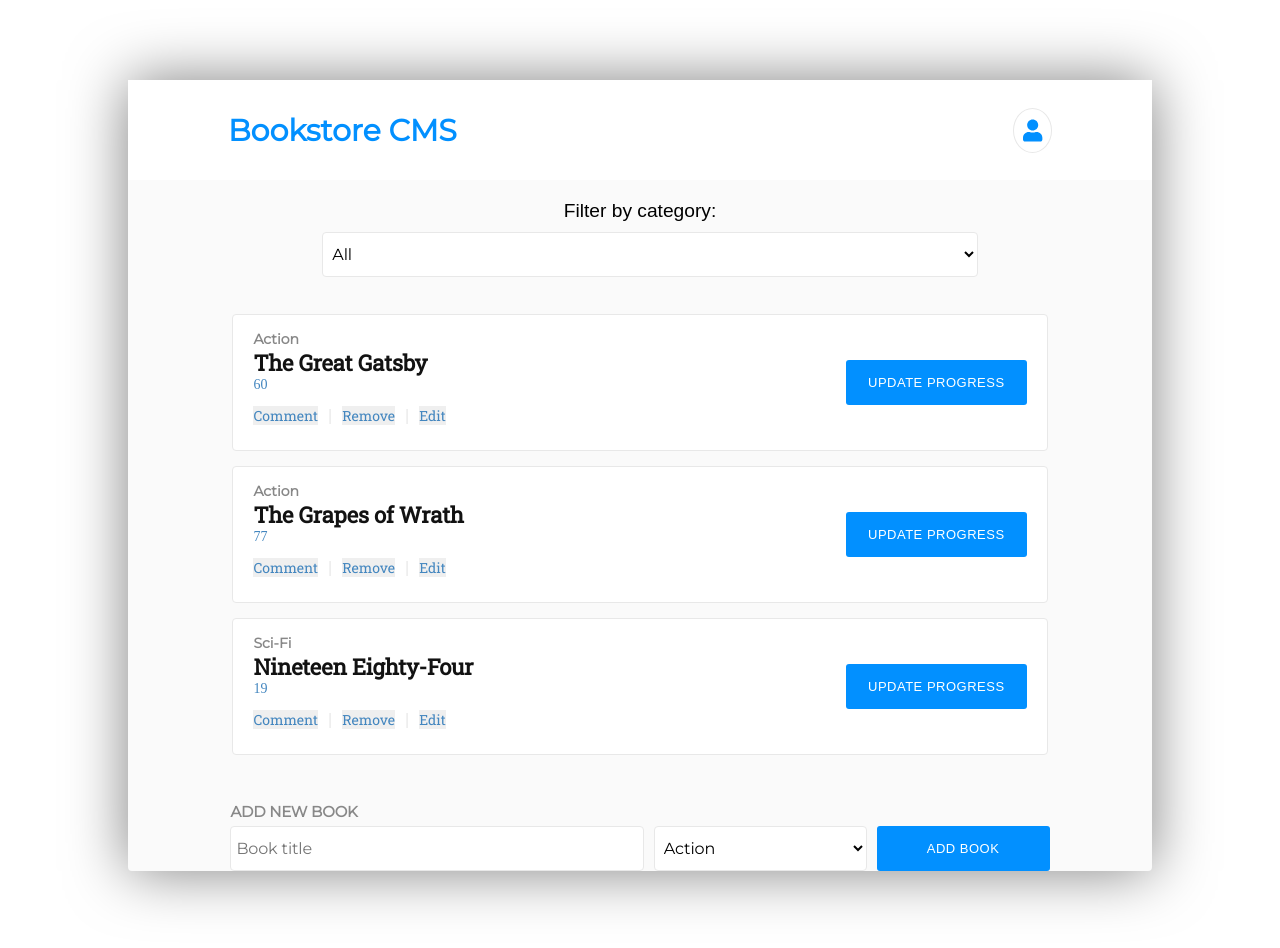
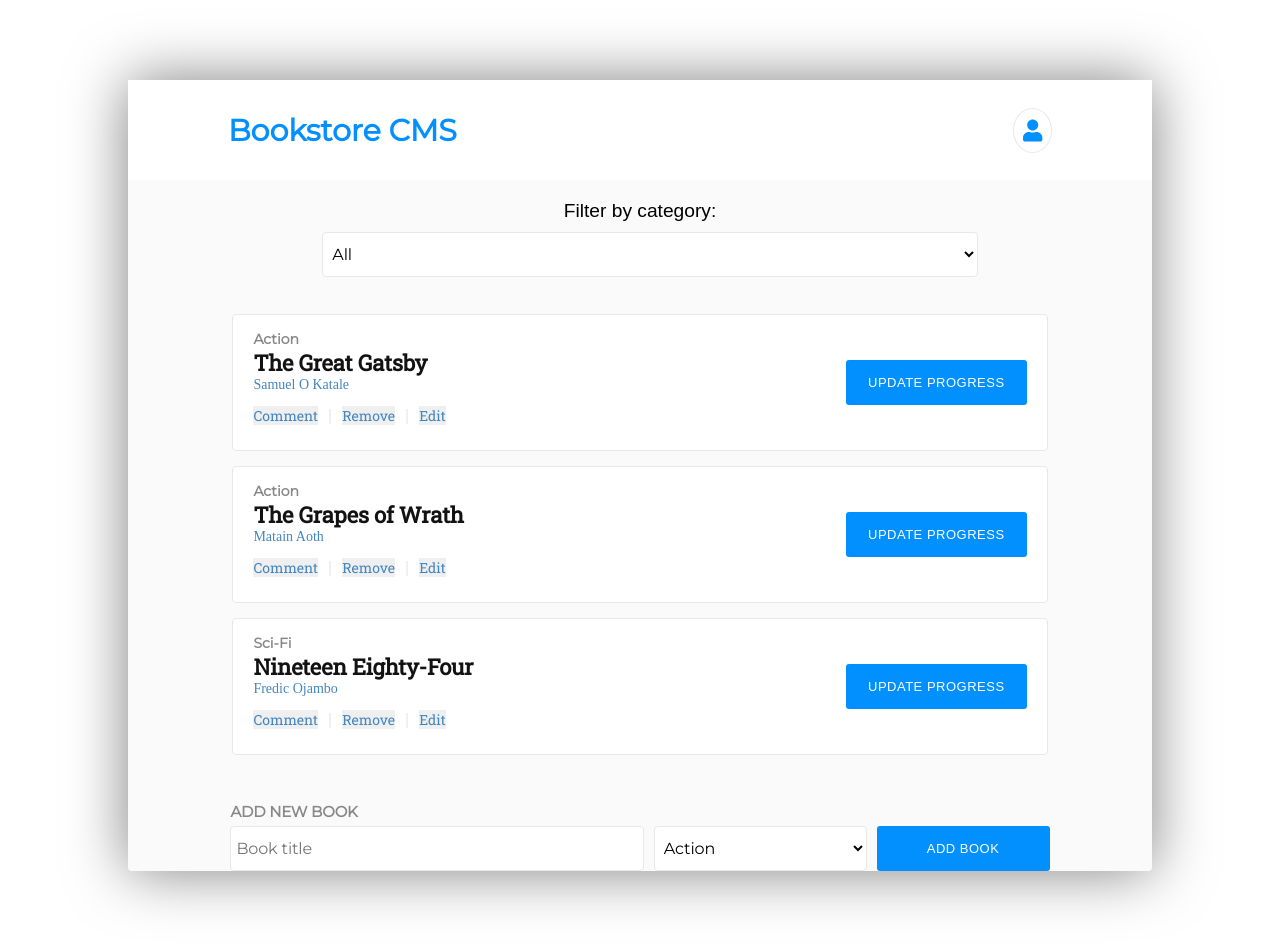
Before and after one commit to kvnlay/magic-bookstore, a React (Create React App) app: page / in a window 1280 px wide. Shown: the top 948 px of the page. Built offline with nearby package versions, Linux system fonts and the light colour scheme.

Commit message:
Add author

```diff
--- a/src/components/App.css
+++ b/src/components/App.css
@@ -40,6 +40,19 @@ body {
   display: flex;
   justify-content: space-between;
   align-items: center;
+}
+
+.author {
+  width: 120px;
+  height: 19px;
+  font-family: RobotoSlab;
+  font-size: 14px;
+  font-weight: 300;
+  font-style: normal;
+  font-stretch: normal;
+  line-height: normal;
+  letter-spacing: normal;
+  color: #4386bf;
 }
 
 /* =================== Panel styles ==================*/
--- a/src/components/Book.js
+++ b/src/components/Book.js
@@ -5,7 +5,7 @@ import './App.css';
 
 const Book = (props) => {
   const {
-    id, title, category, removeBook,
+    id, title, author, category, removeBook,
   } = props;
   return (
     <tr className="book">
@@ -16,8 +16,8 @@ const Book = (props) => {
         <h3 className="title">
           {title}
         </h3>
-        <p className="id">
-          {id}
+        <p className="author">
+          {author}
         </p>
         <div className="btn-row">
           <button type="button">
@@ -51,8 +51,9 @@ const Book = (props) => {
 };
 
 Book.propTypes = {
-  id: PropTypes.number.isRequired,
+  id: PropTypes.string.isRequired,
   title: PropTypes.string.isRequired,
+  author: PropTypes.string.isRequired,
   category: PropTypes.string.isRequired,
   removeBook: PropTypes.func.isRequired,
 };
--- a/src/components/BooksForm.js
+++ b/src/components/BooksForm.js
@@ -10,6 +10,7 @@ class BooksForm extends React.Component {
     super(props);
     this.state = {
       title: '',
+      author: 'Unknown',
       category: 'Action',
     };
   }
@@ -24,10 +25,11 @@ class BooksForm extends React.Component {
     e.preventDefault();
     // eslint-disable-next-line no-shadow
     const { createBook } = this.props;
-    const { title, category } = this.state;
-    createBook({ title, category });
+    const { title, author, category } = this.state;
+    createBook({ title, author, category });
     this.setState({
       title: '',
+      author: '',
       category: 'Action',
     });
   }
--- a/src/components/BooksList.js
+++ b/src/components/BooksList.js
@@ -17,11 +17,14 @@ const BooksList = ({ books, deleteBook, handleFilterChange }) => (
     <CategoryFilter handleFilterChange={handleFilterChange} />
     <table className="book-table">
       <tbody>
-        {books.map(({ id, title, category }) => (
+        {books.map(({
+          id, title, author, category,
+        }) => (
           <Book
             key={id}
             id={id}
             title={title}
+            author={author}
             category={category}
             removeBook={deleteBook}
           />
--- a/src/reducers/books.js
+++ b/src/reducers/books.js
@@ -1,22 +1,25 @@
 // eslint-disable-next-line import/named
 import { CREATE_BOOK, REMOVE_BOOK } from '../actions/actionTypes';
 
-const getRandom = () => Math.round(Math.random() * 100);
+const uuid = require('uuid/v1');
 
 const initialState = [
   {
-    id: getRandom(),
+    id: uuid(),
     title: 'The Great Gatsby',
+    author: 'Samuel O Katale',
     category: 'Action',
   },
   {
-    id: getRandom(),
+    id: uuid(),
     title: 'The Grapes of Wrath',
+    author: 'Matain Aoth',
     category: 'Action',
   },
   {
-    id: getRandom(),
+    id: uuid(),
     title: 'Nineteen Eighty-Four',
+    author: 'Fredic Ojambo',
     category: 'Sci-Fi',
   },
 ];
@@ -26,7 +29,7 @@ export default (state = initialState, action) => {
     case CREATE_BOOK:
       return [
         ...state,
-        { ...action.book, id: getRandom() },
+        { ...action.book, id: uuid() },
       ];
 
 
```
Also changed, not shown: 1 other file (tests, documents, lock files or other folders).
